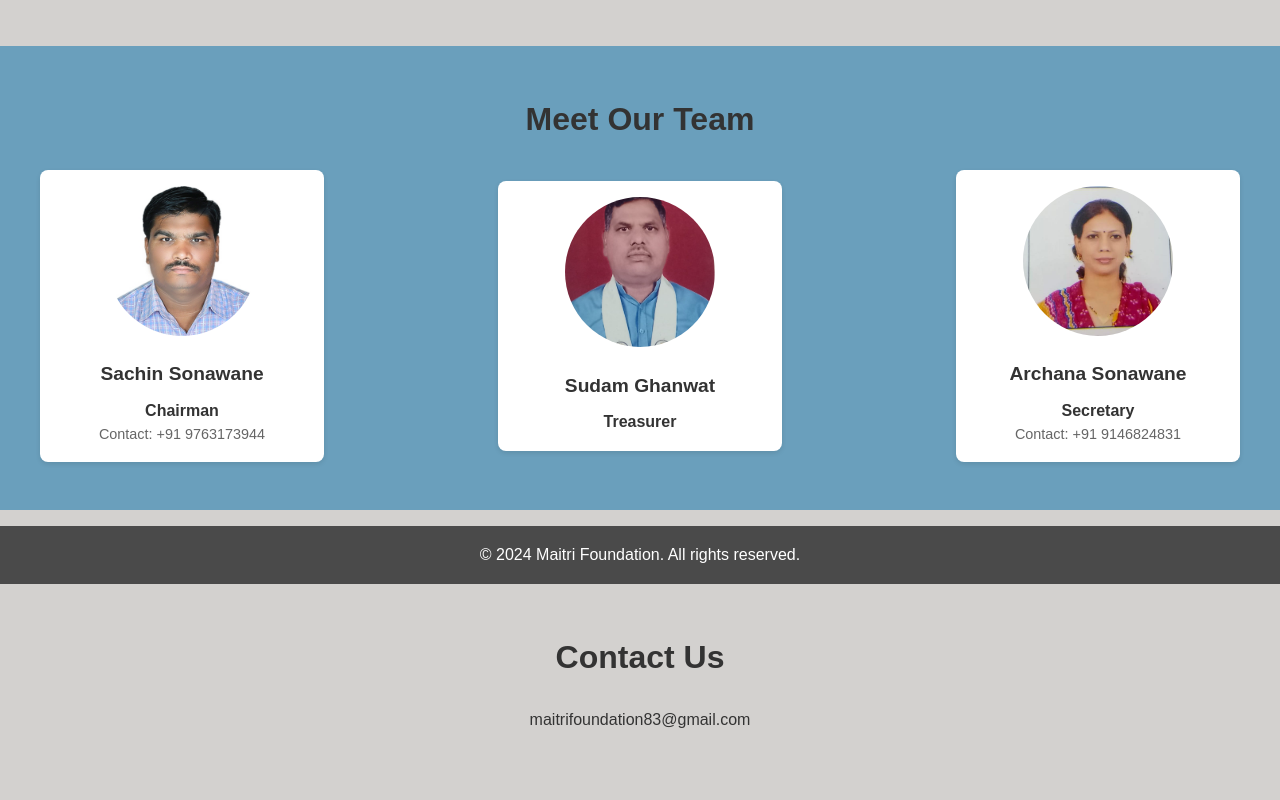
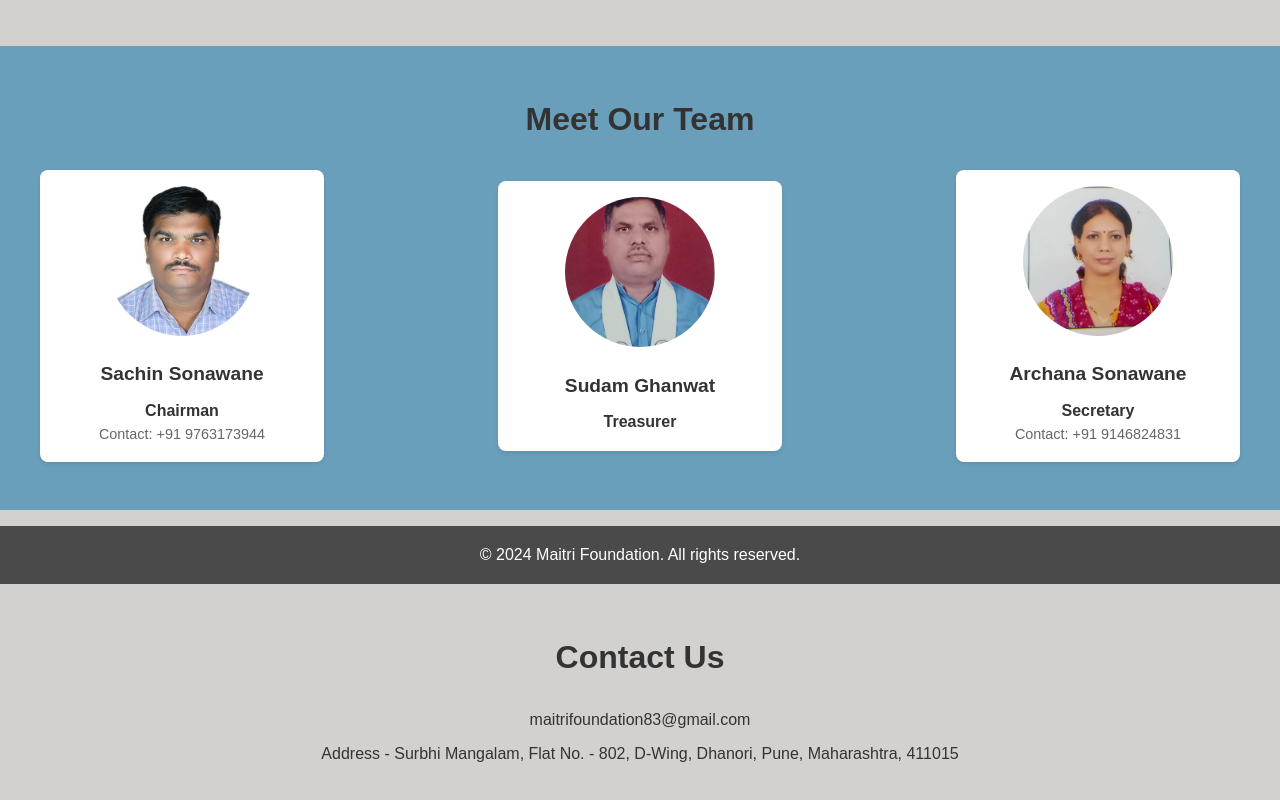
Before and after one commit to Prajwal-Adhav/Maitri-foundation, a plain HTML site: page index.html in a window 1280 px wide. Shown: the part 1032-1832 px from the top of the page. Drawn offline with Linux system fonts and the light colour scheme.

Commit message:
Update (contact us - address )index.html

```diff
--- a/index.html
+++ b/index.html
@@ -68,6 +68,7 @@
         <h2>Contact Us</h2>
         <ul>
             <li>maitrifoundation83@gmail.com</li>
+            <li>Address - Surbhi Mangalam, Flat No. - 802,  D-Wing, Dhanori, Pune, Maharashtra, 411015</li>
         </ul>
     </section>
 </body>
```
